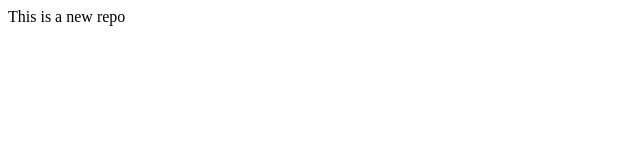
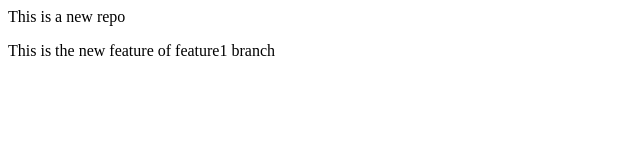
Before and after one commit to satyam4568/LocalRepository, a plain HTML site: page index.html in a window 1280 px wide. Shown: the whole page, without its empty margins (0-640 px from the left). Drawn offline with Linux system fonts and the light colour scheme.

Commit message:
Add new feature

```diff
--- a/index.html
+++ b/index.html
@@ -1 +1,2 @@
 <p>This is a new repo</p>
+<p>This is the new feature of feature1 branch</p>
```
